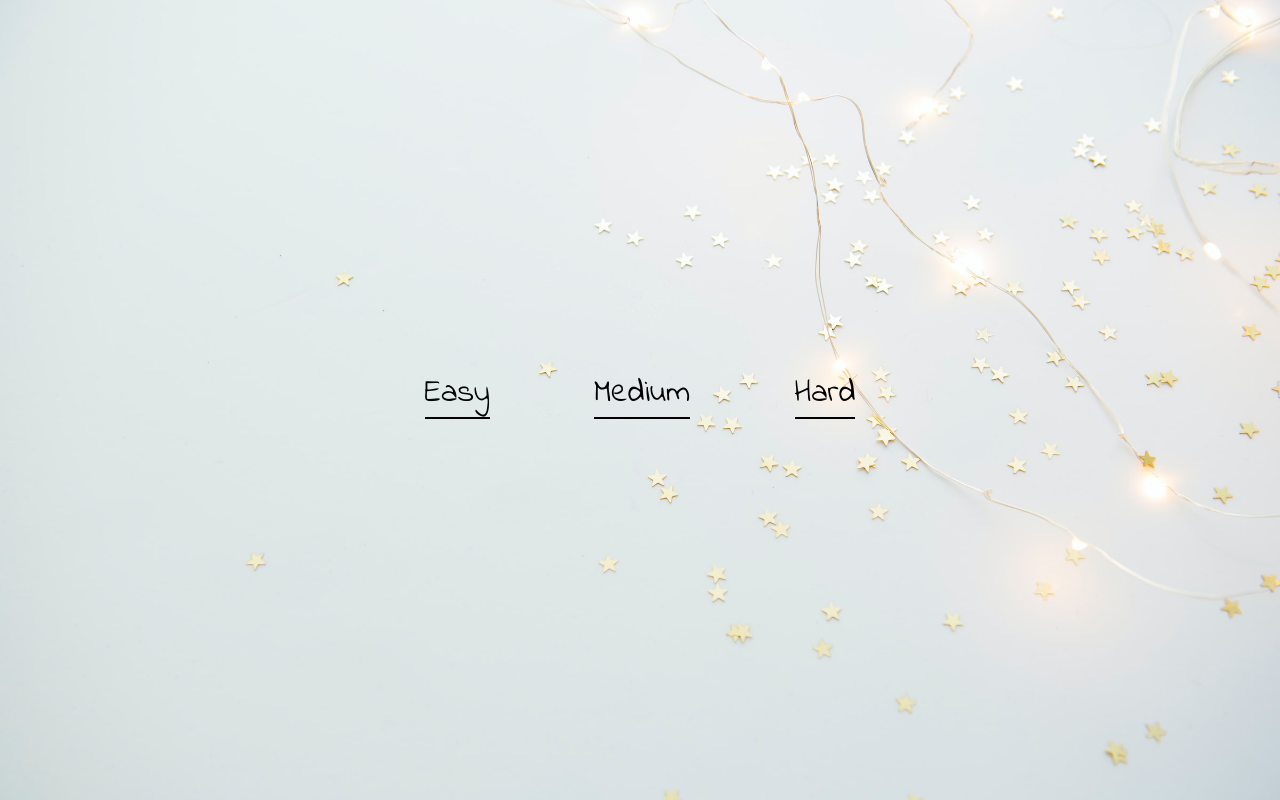
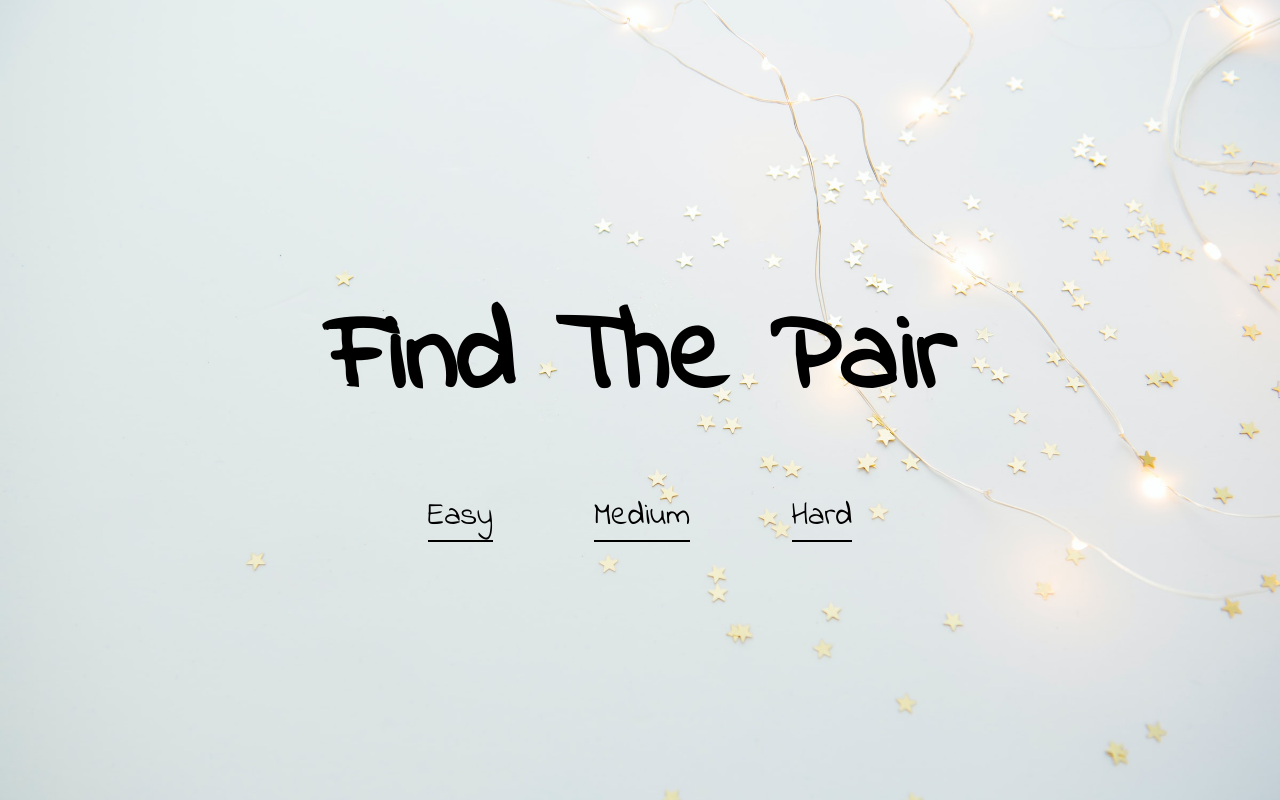
Before and after one commit to kostya-ktv/mind_game, a plain HTML site: page index.html in a window 1280 px wide. Drawn offline with Linux system fonts and the light colour scheme.

Commit message:
added game name

```diff
--- a/app.js
+++ b/app.js
@@ -125,17 +125,17 @@ const generateCells = async function (w, h, g) { //w-width(colums)    //h-height
         cell.append(icon);
         g.append(cell);
 
-        //EVENT LISTENER ON THE CELL
+    }
+    //show icons and then turn on the class hidden and add event listener
+    //EVENT LISTENERS ON THE CELL
 
-    }
-
-    setTimeout(()=>{
-        arrayOfCells.forEach(el=>{
+    setTimeout(() => {
+        arrayOfCells.forEach(el => {
             el.children[0].classList.add('hidden');
             el.addEventListener('click', showIcons);
         })
 
-      }, widthGrid * 500)
+    }, widthGrid * 500)
 }
 
 //shows clicked icons
@@ -195,11 +195,18 @@ function isWinner() {
     heightGrid = undefined;
     guessedCells = undefined;
     pair = [];
+    // show the navigation
     nav.classList.toggle('hide-nav');
 }
 
 const showMainMenu = function () {
     nav.classList.toggle('hide-nav');
+    //create heading for the game name
+    let h1 = document.createElement('h1');
+    h1.innerText = 'Find The Pair';
+    h1.classList.add('game-name');
+    // append h1 to the nav befor the ul.nav-list
+    nav.insertBefore(h1, navList);
     // create 3 li's for 3 levels of difficulty
     let liEasy = document.createElement('li');
     let liMedium = document.createElement('li');
--- a/style.css
+++ b/style.css
@@ -55,8 +55,8 @@ i.hidden {
 
 /* nav bar */
 .navigation {
-  width: 50%;
-  height: 5rem;
+  /* width: 50%; */
+  /* height: 5rem; */
   margin-top: 20px;
   font-size: 2rem;
 }
@@ -80,6 +80,12 @@ ul.nav-list {
 }
 nav.hide-nav {
   display: none;
+}
+.game-name {
+  font-family: var(--font-family);
+  text-align: center;
+  margin-bottom: 50px;
+  font-size: 7rem;
 }
 
 .main-menu {
```
